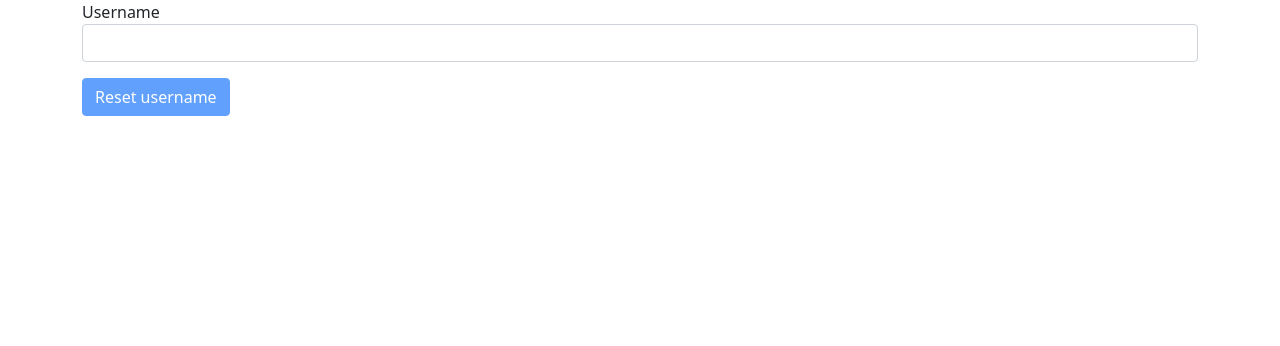
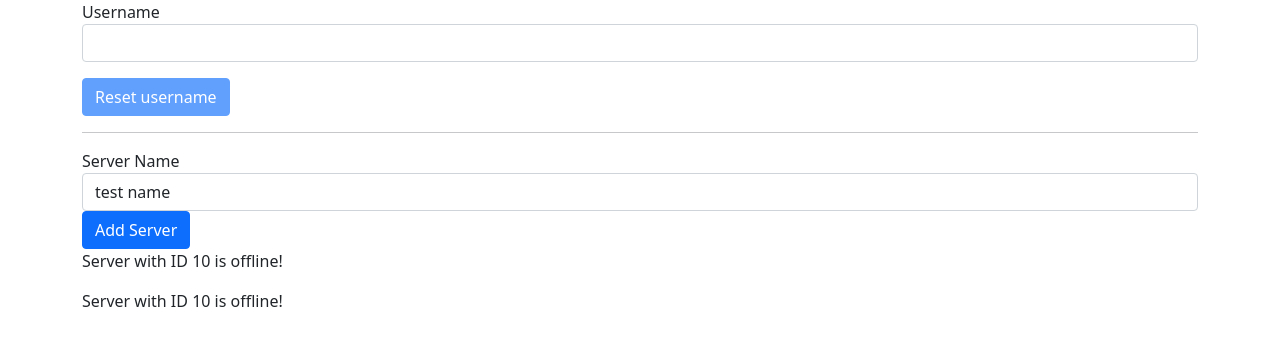
Before and after one commit to laurajunco/angular, an Angular app in the folder my-first-app/: page / in a window 1280 px wide. Shown: the top 346 px of the page. Built offline with nearby package versions, Linux system fonts and the light colour scheme.

Commit message:
Using the ngIf Directive to Display Data Conditionally

```diff
--- a/my-first-app/src/app/app.component.html
+++ b/my-first-app/src/app/app.component.html
@@ -14,4 +14,8 @@
       </button>
     </div>
   </div>
+  <hr>
+  <div class="col-12">
+    <app-servers></app-servers>
+  </div>
 </div>
--- a/my-first-app/src/app/servers/servers.component.html
+++ b/my-first-app/src/app/servers/servers.component.html
@@ -7,6 +7,7 @@
 >
   Add Server
 </button>
-<p>{{ serverCreationStatus }}</p>
+<!-- <p>{{ serverCreationStatus }}</p> -->
+<p *ngIf="serverCreated">Server was created. The name is: {{ serverName }}</p>
 <app-server></app-server>
 <app-server></app-server>
--- a/my-first-app/src/app/servers/servers.component.ts
+++ b/my-first-app/src/app/servers/servers.component.ts
@@ -9,6 +9,7 @@ export class ServersComponent implements OnInit {
   allowNewServer = false;
   serverCreationStatus = 'No server was created';
   serverName = 'test name';
+  serverCreated = false;
 
   constructor() {
     setTimeout(() => {
@@ -19,7 +20,7 @@ export class ServersComponent implements OnInit {
   ngOnInit(): void {}
 
   onCreateServer() {
-    this.serverCreationStatus = 'Server was created. Name :' + this.serverName;
+    this.serverCreated = true;
   }
 
   onUpdateServerName(event: Event) {
```
Also changed, not shown: 2 other files (tests, documents, lock files or other folders).
